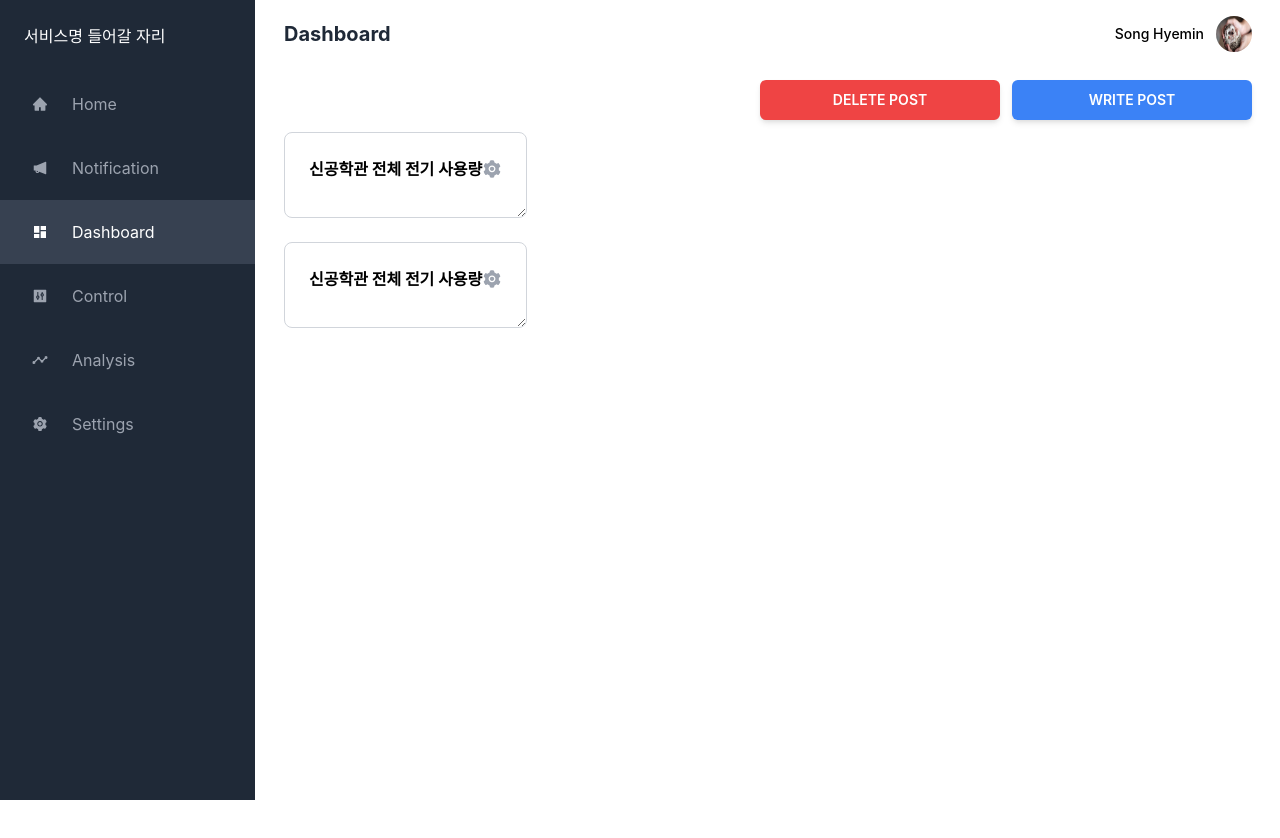
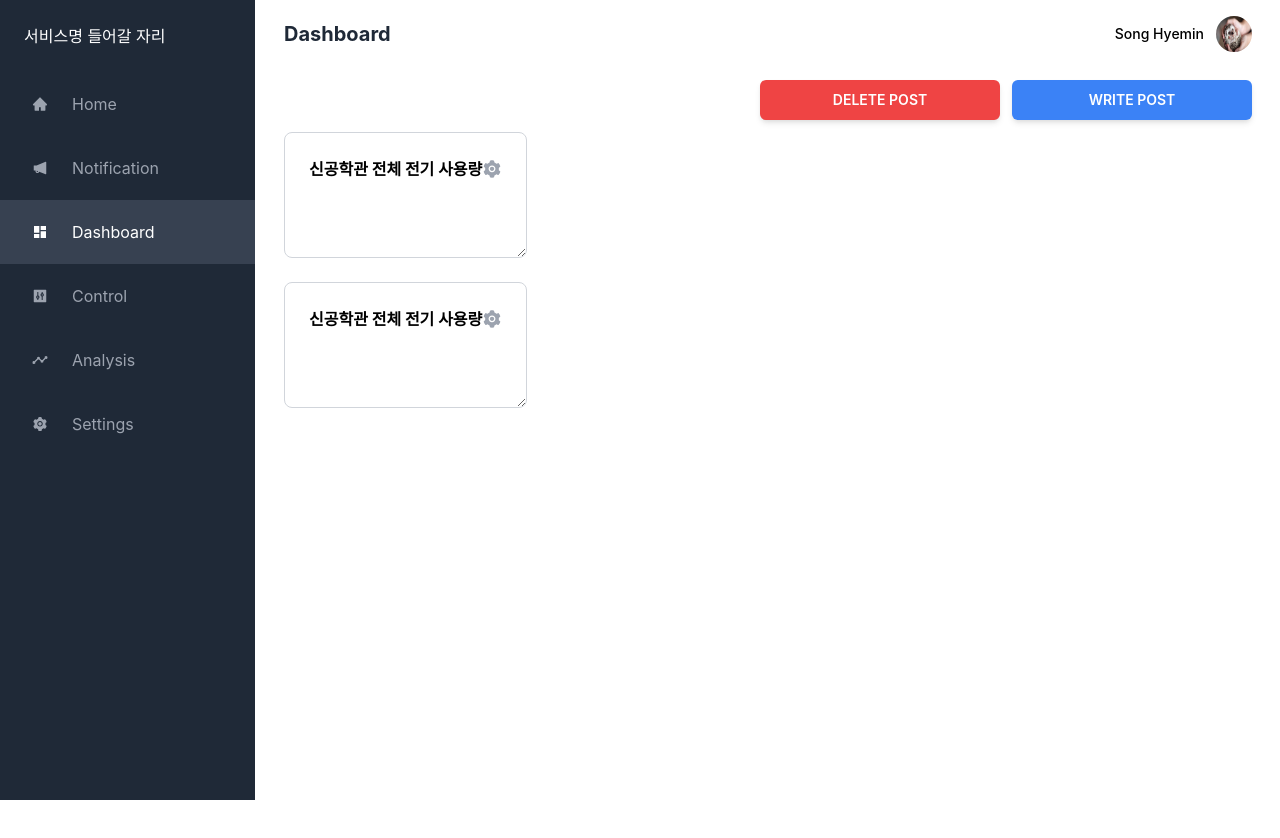
Before and after one commit to CSID-DGU/2021-1-CECD4-DonggukSDS-1, a React (Create React App) app in the folder WEB/Front-end/dongguk-sds/: page /Dashboard in a window 1280 px wide. Shown: the top 838 px of the page. Before the commit the page ends 800 px from the top, so only its background shows below. Built offline with nearby package versions, Linux system fonts and the light colour scheme.

Commit message:
draggable react 적용 중
아직 버그 있음

```diff
--- a/WEB/Front-end/dongguk-sds/package.json
+++ b/WEB/Front-end/dongguk-sds/package.json
@@ -15,6 +15,7 @@
     "postcss": "^7",
     "react": "^17.0.2",
     "react-dom": "^17.0.2",
+    "react-draggable": "^4.4.3",
     "react-icons": "^4.2.0",
     "react-router-dom": "^5.2.0",
     "react-scripts": "4.0.3",
--- a/WEB/Front-end/dongguk-sds/src/components/Graph.js
+++ b/WEB/Front-end/dongguk-sds/src/components/Graph.js
@@ -1,5 +1,6 @@
 import { AiFillSetting } from 'react-icons/ai';
 import { ResponsiveBar } from "@nivo/bar";
+import Draggable from 'react-draggable';
 function Graph() {
     const data = [
         { quarter: 1, earnings: 13000 },
@@ -8,18 +9,22 @@ function Graph() {
         { quarter: 4, earnings: 19000 }
       ];
     return (
-        <div className="w-max h-auto mb-6 rounded-lg border border-gray-300 p-6 resize overflow-auto">
+        // <Draggable
+        //     bounds="parent"
+        // >
+            <div className="w-max h-auto mb-6 rounded-lg border border-gray-300 p-6 resize overflow-hidden">
                 <div className="flex flex-row items-center justify-between mb-3">
                     <p className="font-bold text-base">신공학관 전체 전기 사용량</p>
-                <AiFillSetting className="text-gray-400" size="20"/>
+                    <AiFillSetting className="text-gray-400" size="20" />
                 </div>
-            <div className="flex h-4/6">
+                <div className="flex h-full pb-10">
                     <ResponsiveBar data={data} keys={["earnings"]} indexBy="quarter" />
                 </div>
 
 
 
             </div>
+        // </Draggable>
     );
 }
 
--- a/WEB/Front-end/dongguk-sds/src/pages/DashboardPage.js
+++ b/WEB/Front-end/dongguk-sds/src/pages/DashboardPage.js
@@ -10,8 +10,11 @@ function DashboardPage() {
         <button type="button" className="w-60 h-full text-sm text-white font-semibold ml-1.5 shadow-md bg-blue-500 rounded-md hover:bg-blue-600">WRITE POST</button>
 
       </div>
-      <Graph  />
-      <Graph />
+      <div className="w-full h-screen">
+        <Graph  />
+        <Graph />
+      </div>
+
     </div>
   );
 }
```
Also changed, not shown: 1 other file (tests, documents, lock files or other folders). Lines whose indentation alone changed are shown as unchanged.
